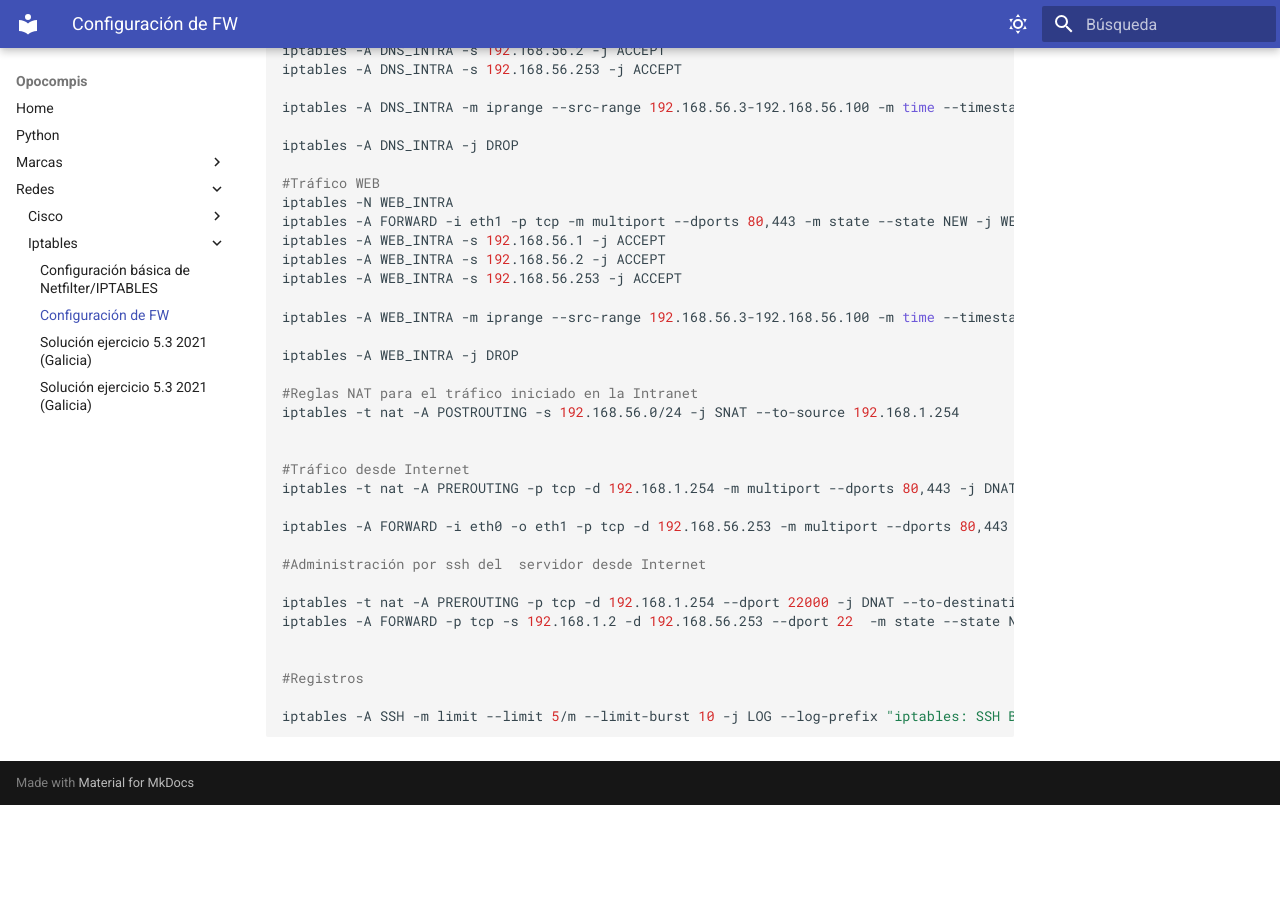
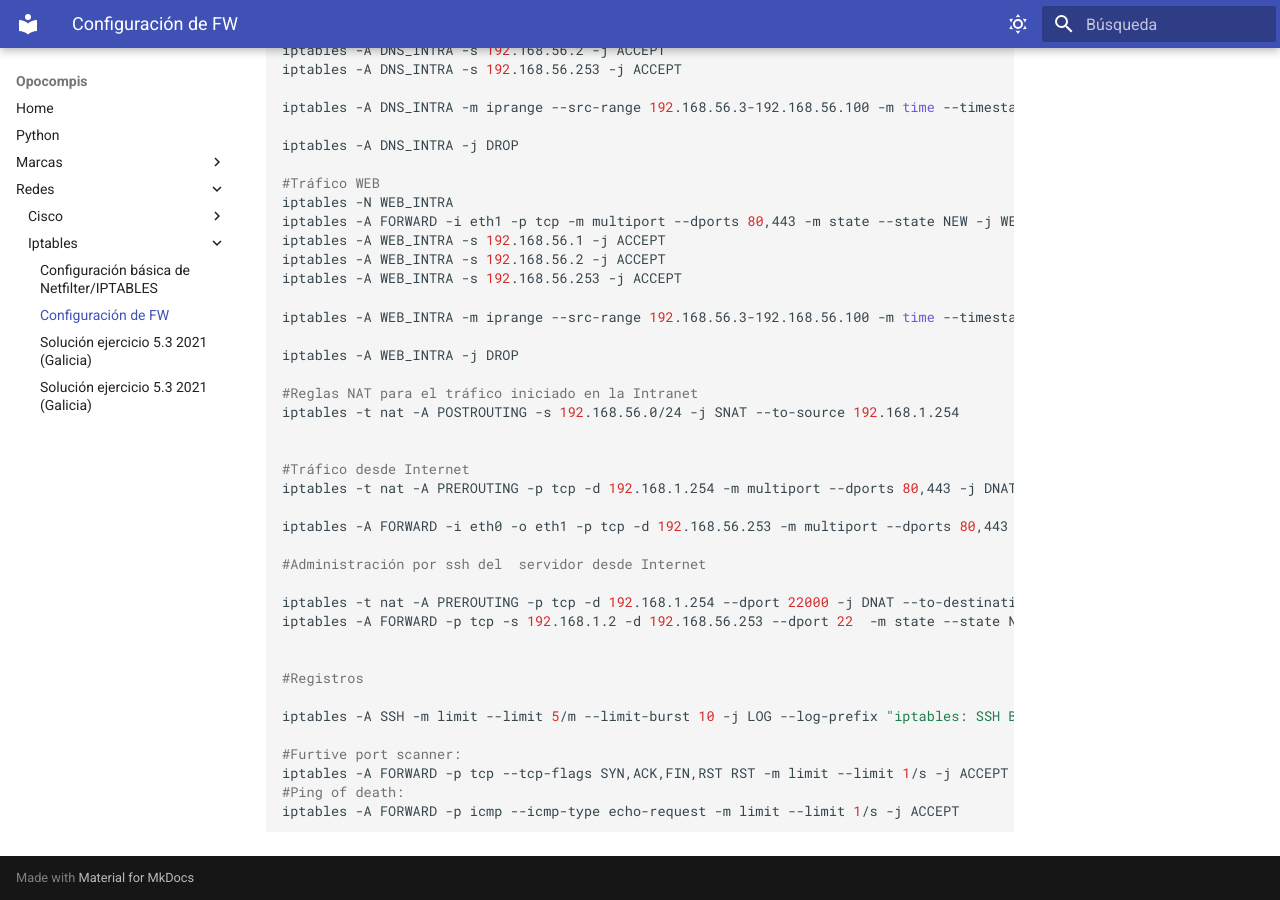
Before and after one commit to Holowachu/opos, an MkDocs documentation site: the page built from docs/Redes/iptables/2-ConfigFW.md, in a window 1280 px wide and 900 px high, scrolled down 739 px. Built offline with MkDocs 1.6.1 and Material for MkDocs 9.7.7, drawn with Linux system fonts in a browser that asks for light colours; before the commit the page ends 1544 px from its top, so only the background shows below that.

Commit message:
ping of death

````diff
--- a/docs/Redes/iptables/2-ConfigFW.md
+++ b/docs/Redes/iptables/2-ConfigFW.md
@@ -67,4 +67,9 @@ iptables -A FORWARD -p tcp -s 192.168.1.2 -d 192.168.56.253 --dport 22  -m state
 #Registros
 
 iptables -A SSH -m limit --limit 5/m --limit-burst 10 -j LOG --log-prefix "iptables: SSH Bloqueo "
+
+#Furtive port scanner:
+iptables -A FORWARD -p tcp --tcp-flags SYN,ACK,FIN,RST RST -m limit --limit 1/s -j ACCEPT
+#Ping of death:
+iptables -A FORWARD -p icmp --icmp-type echo-request -m limit --limit 1/s -j ACCEPT
 ```
````
